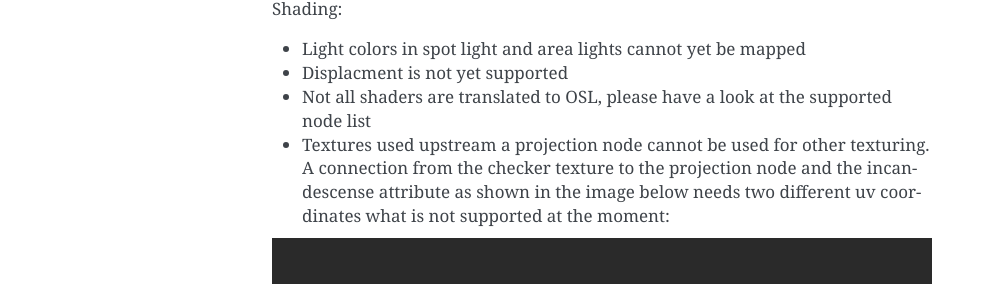
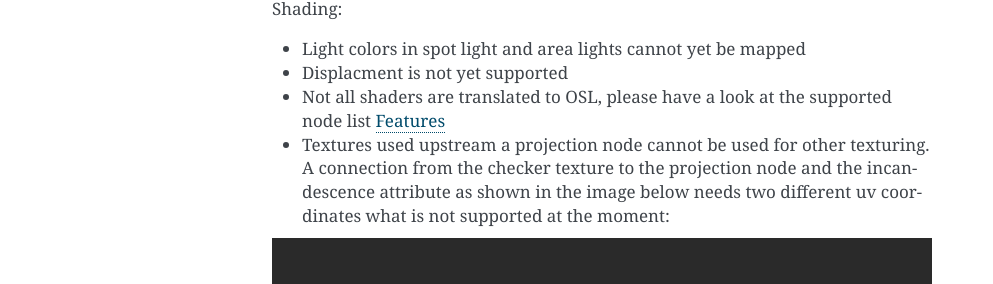
Before and after one commit to haggi/appleseed-maya, a Sphinx documentation site: the page built from docs/source/limitations.rst, in a window 1280 px wide. Shown: the part 307-591 px from the top of the page, without its empty margins (148-1141 px from the left). Built offline with Sphinx 7.4.7, drawn with Linux system fonts in a browser that asks for light colours.

Commit message:
Update limitations.rst

```diff
--- a/docs/source/limitations.rst
+++ b/docs/source/limitations.rst
@@ -11,6 +11,6 @@ Shading:
 
 - Light colors in spot light and area lights cannot yet be mapped
 - Displacment is not yet supported
-- Not all shaders are translated to OSL, please have a look at the supported node list
-- Textures used upstream a projection node cannot be used for other texturing. A connection from the checker texture to the projection node and the incandescense attribute as shown in the image below needs two different uv coordinates what is not supported at the moment:
+- Not all shaders are translated to OSL, please have a look at the supported node list :doc:`../features`
+- Textures used upstream a projection node cannot be used for other texturing. A connection from the checker texture to the projection node and the incandescence attribute as shown in the image below needs two different uv coordinates what is not supported at the moment:
 .. image:: images/projection.jpg
```
